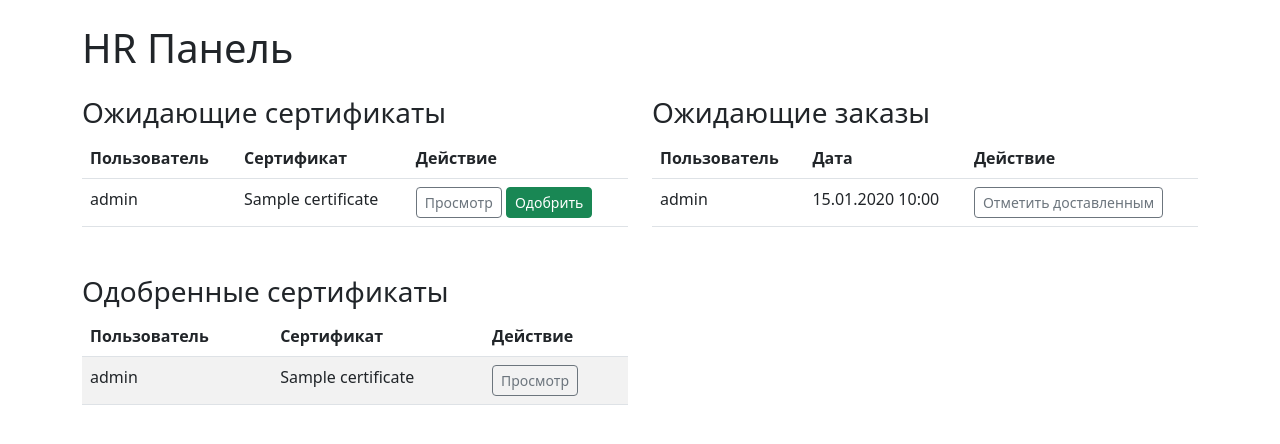
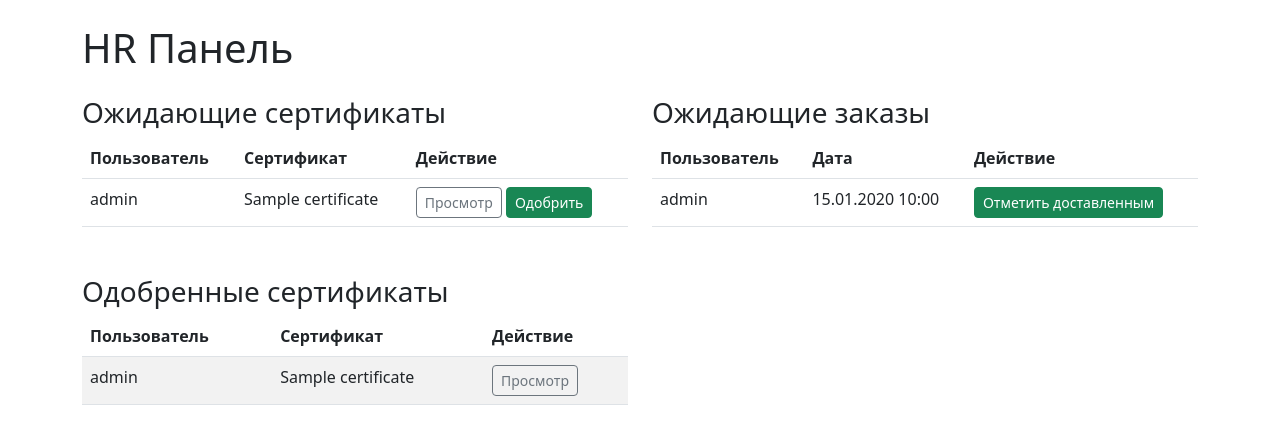
Before and after one commit to w0nkest/neostore, a Django app: template neostore/home/templates/home/hr_dashboard.html in a window 1280 px wide. Shown: the part 61-505 px from the top of the page. Run offline with Django 5.2, Linux system fonts and the light colour scheme; the template is opened without the code that fills it: values that come from a table or form of the project are taken from there, others are empty; data comes from the database, SQL or seed files in the repository; both versions use the stored data as it was after the commit; tables that the repository leaves empty hold one stand-in row (values such as "Sample post").

Commit message:
redesigned one button on hrdashboard screen

```diff
--- a/neostore/home/templates/home/hr_dashboard.html
+++ b/neostore/home/templates/home/hr_dashboard.html
@@ -89,7 +89,7 @@
                             <td>{{ order.user.username }}</td>
                             <td>{{ order.date|date:"d.m.Y H:i" }}</td>
                             <td>
-                                <button class="btn btn-sm btn-outline-secondary mark-delivered" data-id="{{ order.id }}">Отметить доставленным</button>
+                                <button class="btn btn-sm btn-success mark-delivered" data-id="{{ order.id }}">Отметить доставленным</button>
                             </td>
                         </tr>
                     {% empty %}
```
Also changed, not shown: neostore/db.sqlite3.
